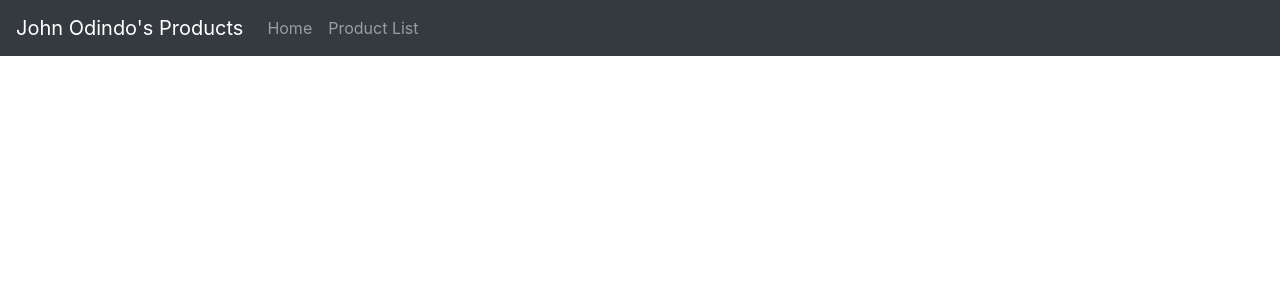
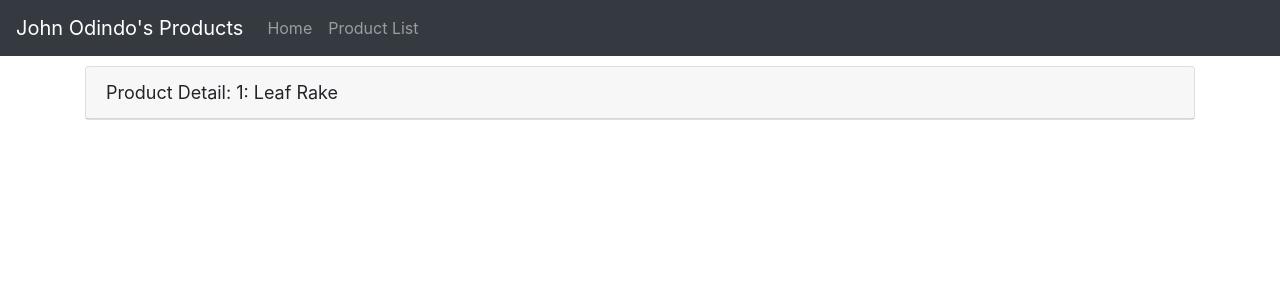
Before and after one commit to johnteoduzl/MyFirstAngularApplication, an Angular app in the folder APM/: page /products/1 in a window 1280 px wide. Shown: the top 300 px of the page. Built offline with nearby package versions, Linux system fonts and the light colour scheme.

Commit message:
Routing with paramter for product detail
Passed the product Id from the product list to the product details page

```diff
--- a/APM/src/app/app.component.ts
+++ b/APM/src/app/app.component.ts
@@ -8,7 +8,7 @@ import { Component } from '@angular/core';
     <a class='navbar-brand'>{{pageTitle}}</a>
     <ul class='navbar-nav'>
       <li class='nav-item'><a class='nav-link' [routerLink]="['/welcome']">Home</a></li>
-      <li class='nav-item'><a class='nav-link'[routerLink]="['/product']">Product List</a></li>
+      <li class='nav-item'><a class='nav-link'[routerLink]="['/products']">Product List</a></li>
     </ul>
     </nav>
     <div class='container'>
--- a/APM/src/app/app.module.ts
+++ b/APM/src/app/app.module.ts
@@ -26,7 +26,7 @@ import { WelcomeComponent } from './home/welcome.component';
     FormsModule,
     HttpClientModule,
     RouterModule.forRoot([
-      {path: 'product', component: ProductListComponent},
+      {path: 'products', component: ProductListComponent},
       {path: 'products/:id',component:ProductDetailComponent},
       {path:'welcome', component: WelcomeComponent},
       {path:'',redirectTo: 'welcome',pathMatch: 'full'},
--- a/APM/src/app/products/product-detail.component.ts
+++ b/APM/src/app/products/product-detail.component.ts
@@ -1,5 +1,6 @@
 import { Component, OnInit } from '@angular/core';
 import { IProduct } from './product';
+import { ActivatedRoute } from '@angular/router';
 
 @Component({
   // selector: 'pm-product-detail', //We can comment this out since we will not be nesting this as an image,rather it will be a single view page on its own
@@ -10,9 +11,23 @@ export class ProductDetailComponent implements OnInit {
 
   pageTitle: string = 'Product Detail';
   product : IProduct;
-  constructor() { }
+  constructor(private activatedRoute: ActivatedRoute) { }
 
   ngOnInit() {
+    let id = +this.activatedRoute.snapshot.paramMap.get('id');
+    this.pageTitle += `: ${id}`;
+
+    this.product = {
+
+    "productId": id,
+    "productName": "Leaf Rake",
+    "productCode": "GDN-0011",
+    "releaseDate": "March 19, 2019",
+    "description": "Leaf rake with 48-inch wooden handle.",
+    "price": 19.95,
+    "starRating": 3.2,
+    "imageUrl": "assets/images/leaf_rake.png"
+    }
   }
 
 }
--- a/APM/src/app/products/product-list.component.html
+++ b/APM/src/app/products/product-list.component.html
@@ -35,7 +35,7 @@
             <tbody>
                 <tr *ngFor='let product of filteredProducts'>
                     <td><img *ngIf='showImage' [src]='product.imageUrl' [title]='product.productName' [style.width.px]='imageWidth' [style.margin.px]='imageMargin'></td>
-                    <td>{{product.productName | lowercase }}</td>
+                    <td><a [routerLink]="['/products',product.productId]">{{product.productName | lowercase }}</a></td>
                     <td>{{product.productCode| convertToSpaces:'-'}}</td>
                     <td>{{product.releaseDate}}</td>
                     <td>{{product.price | currency:'USD':'symbol':'1.2-2'}}</td>
```
